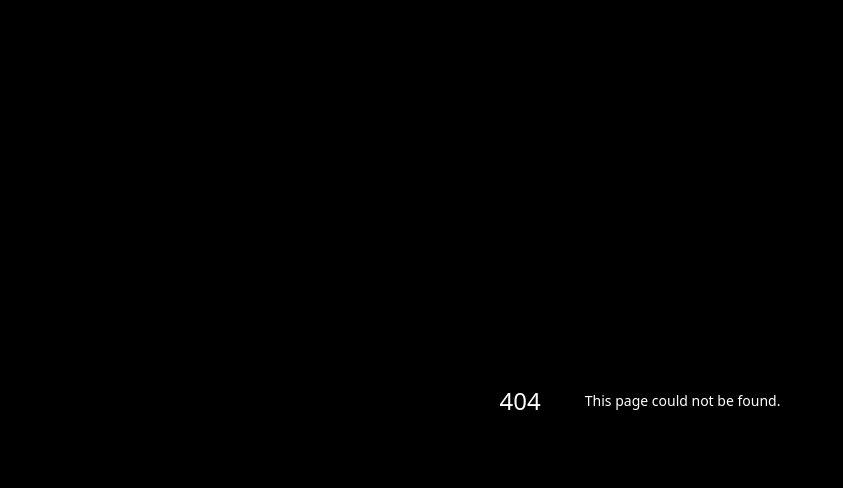
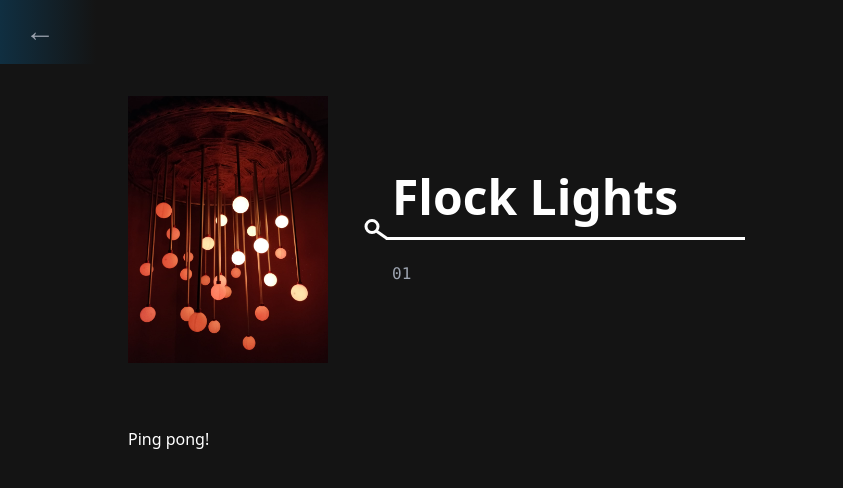
Before and after one commit to SivanDuijn/portfolio-website, a Next.js app: page /flock-lights in a window 1280 px wide. Before the commit this address had no page. Shown: the top 488 px of the page, without its empty margins (0-843 px from the left). Built offline with nearby package versions, Linux system fonts and the light colour scheme.

Commit message:
add project page

```diff
--- /dev/null
+++ b/components/ProjectContainer.tsx
@@ -0,0 +1,103 @@
+import clsx from "clsx";
+import Image from "next/image";
+import { UnderlineSVG } from "./UnderlineSVG";
+import { ReactNode } from "react";
+import Link from "next/link";
+
+export type ProjectContainerProps = {
+  title: string;
+  thumbnailUrl: string;
+  index: number;
+  children?: ReactNode;
+};
+
+export function ProjectContainer(props: ProjectContainerProps) {
+  return (
+    <div
+      className={clsx(
+        "bg-[#141414]",
+        "w-full",
+        "flex",
+        "justify-center",
+        "overflow-hidden",
+        "min-h-screen"
+      )}
+    >
+      <Link
+        href={"/#projects"}
+        className={clsx(
+          "absolute",
+          "group",
+          "top-0",
+          "left-0",
+          "w-24",
+          "h-16",
+          "flex",
+          "justify-center",
+          "items-center",
+          "bg-gradient-to-r",
+          "from-sky-900/50",
+          "font-serif",
+          "text-3xl",
+          "text-gray-400",
+          "font-extrabold"
+        )}
+      >
+        <span
+          className={clsx("group-hover:-translate-x-2", "transition", "pb-1")}
+        >
+          ←
+        </span>
+      </Link>
+      <div
+        className={clsx(
+          "md:max-w-6xl",
+          "md:w-full",
+          "px-8",
+          "sm:px-16",
+          "py-20",
+          "sm:py-24"
+        )}
+      >
+        <div
+          className={clsx(
+            "flex",
+            "flex-col-reverse",
+            "flex-wrap",
+            "items-center",
+            // "lg:items-start",
+            "lg:flex-row",
+            "pb-16"
+          )}
+        >
+          <Image
+            src={props.thumbnailUrl}
+            width={200}
+            height={200}
+            alt={"Image for " + props.title}
+          />
+          <div>
+            <div className={clsx("py-6", "pl-0", "lg:pl-16", "inline-block")}>
+              <h2
+                className={clsx(
+                  "text-2xl",
+                  "lg:text-5xl",
+                  "font-extrabold",
+                  "mb-4"
+                )}
+              >
+                {props.title}
+              </h2>
+              <UnderlineSVG color="white" />
+              <p className={clsx("font-mono", "mt-6", "text-gray-400")}>
+                {props.index.toString().padStart(2, "0")}
+              </p>
+            </div>
+          </div>
+        </div>
+
+        {props.children}
+      </div>
+    </div>
+  );
+}
--- a/components/homepage/About.tsx
+++ b/components/homepage/About.tsx
@@ -35,7 +35,8 @@ export function About() {
             "md:items-start",
             "pt-16",
             "md:pt-24",
-            "px-16"
+            "px-10",
+            "sm:px-16"
           )}
         >
           <div
@@ -79,8 +80,9 @@ export function About() {
             "flex-col",
             "md:flex-row",
             "pt-6",
-            "px-16",
-            "pb-16"
+            "pb-16",
+            "px-10",
+            "sm:px-16"
           )}
         >
           <div className={clsx("pr-0", "md:pr-16")}>
@@ -110,8 +112,8 @@ export function About() {
                 Studio Roosegaarde
               </a>
               . You can see I have build projects featuring Arduinos, Raspberry
-              Pi&apos;s, LED&apos;s combined with materials nature has to offer
-              like wood and dandelion seeds.
+              Pi&apos;s and LED&apos;s combined with materials nature has to
+              offer like wood and dandelion seeds.
             </p>
             <h2 className={clsx("text-lg", "font-semibold", "mt-6", "mb-1")}>
               Balance in Life
--- a/components/homepage/Contact.tsx
+++ b/components/homepage/Contact.tsx
@@ -33,7 +33,9 @@ export function Contact() {
           "justify-items-end",
           "lg:max-w-6xl",
           "lg:w-full",
-          "p-16"
+          "py-16",
+          "px-10",
+          "sm:px-16"
         )}
       >
         <p>
@@ -57,7 +59,9 @@ export function Contact() {
               extraLengthLeft={-15}
               widthRatio={0.3}
             />
-            <div className={clsx("flex", "flex-row")}>
+            <div
+              className={clsx("flex", "flex-row", "text-sm", "sm:text-base")}
+            >
               <div className={clsx("font-semibold", "mr-8")}>
                 <p className="mb-2">LinkedIn</p>
                 <p>Email</p>
--- a/components/homepage/ProjectCard.tsx
+++ b/components/homepage/ProjectCard.tsx
@@ -1,18 +1,21 @@
 import clsx from "clsx";
 import { TiltOnlyBigScreen } from "../TiltOnlyBigScreen";
 import Image from "next/image";
+import Link from "next/link";
 
 export type ProjectCardProps = {
   title: string;
   index: number;
   imgUrl: string;
+  url: string;
   className?: string;
 };
 
 export function ProjectCard(props: ProjectCardProps) {
   return (
     <div className={clsx("flex", "justify-center")}>
-      <TiltOnlyBigScreen className={clsx("cursor-pointer", props.className)}>
+      <TiltOnlyBigScreen className={clsx(props.className)}>
+        <Link href={props.url}>
           <div
             className={clsx(
               "absolute",
@@ -64,6 +67,7 @@ export function ProjectCard(props: ProjectCardProps) {
               &#8594;
             </div>
           </div>
+        </Link>
       </TiltOnlyBigScreen>
     </div>
   );
--- a/components/homepage/ProjectsOverview.tsx
+++ b/components/homepage/ProjectsOverview.tsx
@@ -59,13 +59,15 @@ export function ProjectsOverview() {
         >
           <ProjectCard
             index={0}
-            title={"Chinese Lantern Lamp"}
+            title={"Physalis Glow Light"}
             imgUrl={"chinese-lantern/thumbnail.jpeg"}
+            url={"chinese-lantern-lamp"}
           />
           <ProjectCard
             index={1}
             title={"Flock Lights"}
             imgUrl={"flock-lights/thumbnail.jpeg"}
+            url={"flock-lights"}
           />
         </div>
       </div>
--- /dev/null
+++ b/pages/chinese-lantern-lamp.tsx
@@ -0,0 +1,55 @@
+import { ProjectContainer } from "@/components/ProjectContainer";
+import clsx from "clsx";
+import Image from "next/image";
+import LiteYouTubeEmbed from "react-lite-youtube-embed";
+
+export default function ChineseLanterLamp() {
+  return (
+    <ProjectContainer
+      index={0}
+      title="Physalis Glow Light"
+      thumbnailUrl="/imgs/projects/chinese-lantern/thumbnail.jpeg"
+    >
+      <div
+        className={clsx("flex", "flex-col-reverse", "items-center", "md:block")}
+      >
+        <Image
+          className={clsx("float-right", "ml-0", "md:ml-8", "mb-4", "mt-8")}
+          src="/imgs/projects/chinese-lantern/physalis-alkekengi.jpg"
+          alt="Physalis alkekengi"
+          width={300}
+          height={300}
+        />
+        <p className={clsx("text-justify")}>
+          A decorative mood light made from the seed shells of chinese lantern
+          plant (Physalis alkekengi). It uses copper wire from a microwave,
+          orange LED&apos;s and a piece of birch wood for the trunk. In this
+          piece of birch wood an Arduino nano is hidden as the brains for this
+          lamp. A simple switch is provided to turn the lamp on and of. There
+          are two lighting modes, one were all lanterns are on, and one where
+          they slowly fade in and out.
+          <br />
+          <br />
+          On this Arduino nano an algorithm runs that lights the lantern shells
+          one by one. The idea is that when a lantern is ignited and while its
+          light intensity increases, its range expands as well. When another
+          lantern comes within this range, it is ignited. So they light each
+          other in a sense. This did not quite work out the way I hoped for, but
+          maybe with a lot more lights it will have a better effect.
+        </p>
+      </div>
+      <div className={clsx("flex", "justify-center", "mt-16")}>
+        <iframe
+          className={clsx("max-w-xs", "sm:max-w-none")}
+          width="560"
+          height="315"
+          src="https://www.youtube.com/embed/RR_TjZPsRRY?si=3y-wGHZOn7BK3UB5"
+          title="YouTube video player"
+          frameBorder="0"
+          allow="accelerometer; autoplay; clipboard-write; encrypted-media; gyroscope; picture-in-picture; web-share"
+          allowFullScreen
+        ></iframe>
+      </div>
+    </ProjectContainer>
+  );
+}
--- /dev/null
+++ b/pages/flock-lights.tsx
@@ -0,0 +1,13 @@
+import { ProjectContainer } from "@/components/ProjectContainer";
+
+export default function FlockLights() {
+  return (
+    <ProjectContainer
+      index={1}
+      title="Flock Lights"
+      thumbnailUrl="/imgs/projects/flock-lights/thumbnail.jpeg"
+    >
+      <p>Ping pong!</p>
+    </ProjectContainer>
+  );
+}
```
Also changed, not shown: public/imgs/projects/chinese-lantern/physalis-alkekengi.jpg (added). Lines whose indentation alone changed are shown as unchanged.
